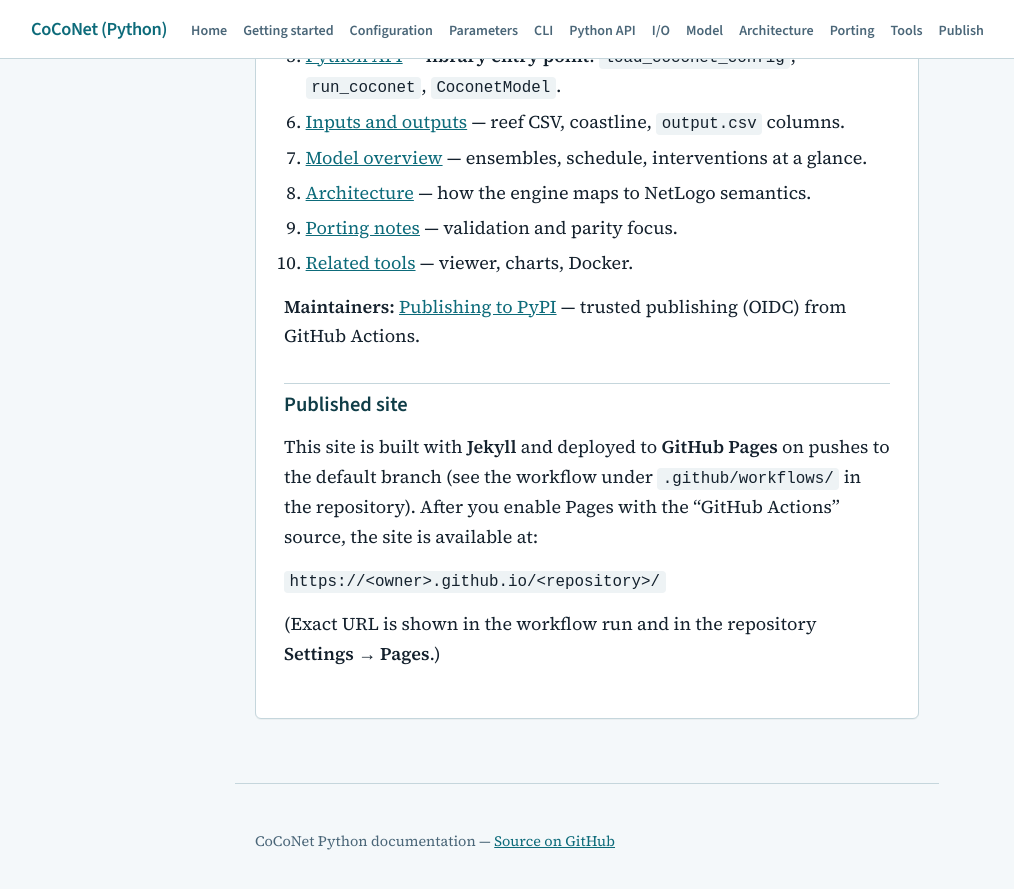
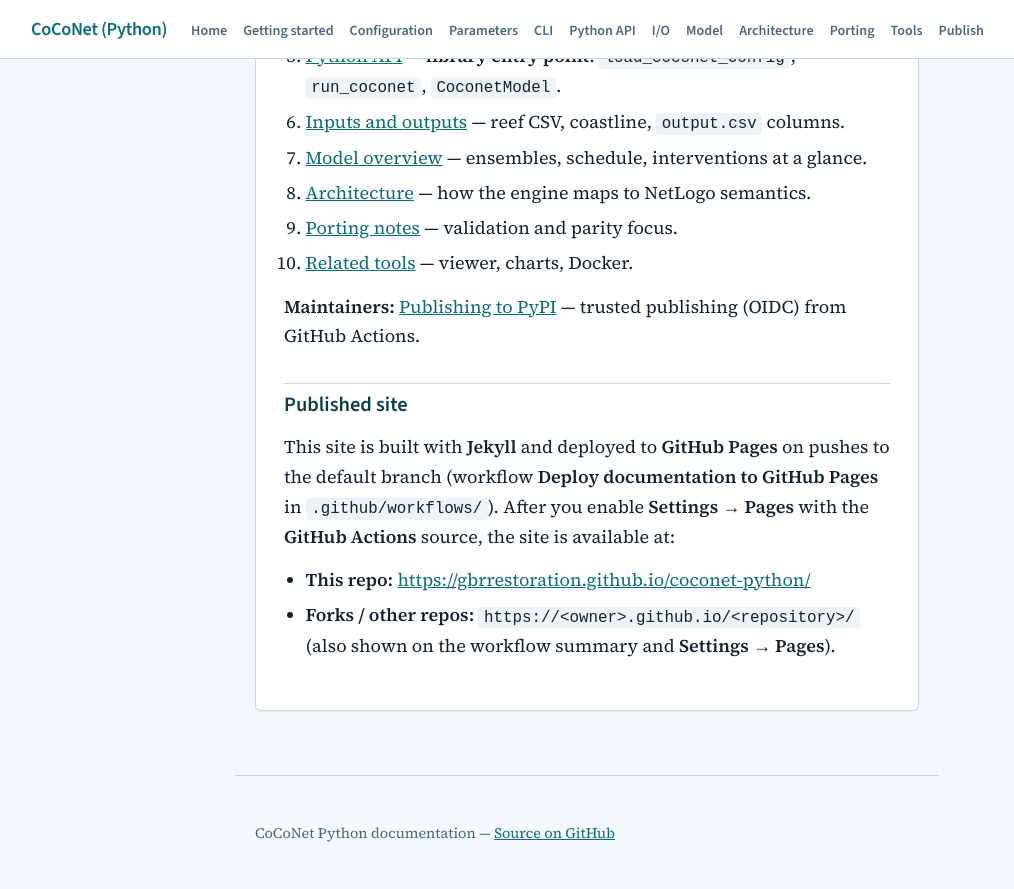
Before and after one commit to gbrrestoration/coconet-python, a Jekyll site: the page built from documentation/index.md, in a window 1280 px wide and 900 px high, scrolled down 1377 px. Shown: the top 889 px of the window, without its empty margins (53-1067 px from the left). Built offline with Jekyll 4.4.1, drawn with Linux system fonts in a browser that asks for light colours.

Commit message:
Doc updates for release
Signed-off-by: Peter Baker <peter.baker122@csiro.au>

```diff
--- a/documentation/index.md
+++ b/documentation/index.md
@@ -37,8 +37,7 @@
 
 ## Published site
 
-This site is built with **Jekyll** and deployed to **GitHub Pages** on pushes to the default branch (see the workflow under `.github/workflows/` in the repository). After you enable Pages with the “GitHub Actions” source, the site is available at:
+This site is built with **Jekyll** and deployed to **GitHub Pages** on pushes to the default branch (workflow **Deploy documentation to GitHub Pages** in `.github/workflows/`). After you enable **Settings → Pages** with the **GitHub Actions** source, the site is available at:
 
-`https://<owner>.github.io/<repository>/`
-
-(Exact URL is shown in the workflow run and in the repository **Settings → Pages**.)
+- **This repo:** [https://gbrrestoration.github.io/coconet-python/](https://gbrrestoration.github.io/coconet-python/)
+- **Forks / other repos:** `https://<owner>.github.io/<repository>/` (also shown on the workflow summary and **Settings → Pages**).
--- a/pyproject.toml
+++ b/pyproject.toml
@@ -18,6 +18,12 @@
 
 [project.scripts]
 coconet = "coconet.cli:main"
+
+[project.urls]
+Homepage = "https://github.com/gbrrestoration/coconet-python"
+Documentation = "https://gbrrestoration.github.io/coconet-python/"
+Repository = "https://github.com/gbrrestoration/coconet-python"
+Issues = "https://github.com/gbrrestoration/coconet-python/issues"
 
 [build-system]
 requires = ["hatchling>=1.27.0"]
```
Also changed, not shown: docs/PORTING_NOTES.md (+1 -1 lines), README.md, documentation/README.md.
